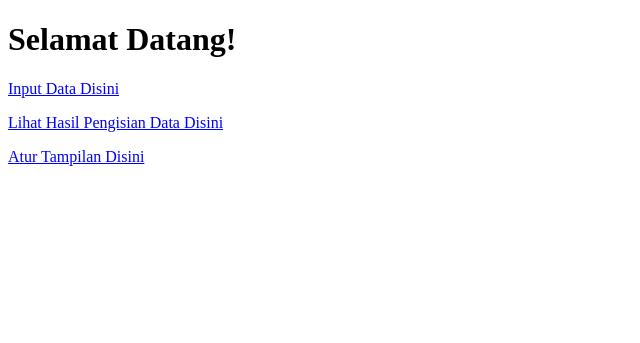
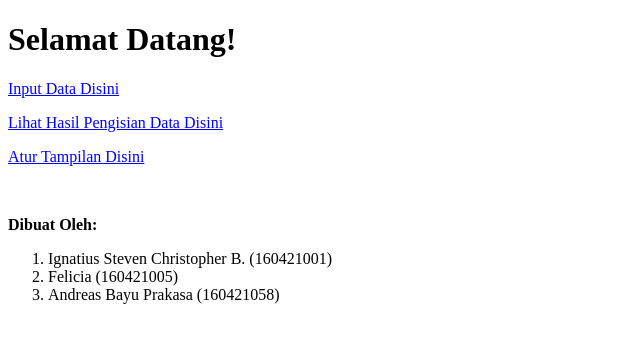
Before and after one commit to abayup14/ProjectUTSWebProg, a PHP site: page / in a window 1280 px wide. Shown: the top 343 px of the page, without its empty margins (0-640 px from the left). Run offline with PHP 8.4, Linux system fonts and the light colour scheme.

Commit message:
Update Rabu

```diff
--- a/index.php
+++ b/index.php
@@ -2,12 +2,12 @@
     session_start();
 
     if (isset($_POST["btnsimpansetting"])) {
-        setcookie("setting[alamat]", $_POST["rdoalamat"], time() + (24 *3600 * 30 * 365));
-        setcookie("setting[ipk]", $_POST['txtipk'], time() + (24 *3600 * 30 * 365));
-        setcookie("setting[ukuran]", $_POST['txtsize'], time() + (24 *3600 * 30 * 365));
-        setcookie("setting[fontstyle]", $_POST['selstyle'], time() + (24 *3600 * 30 * 365));
-        setcookie("setting[showalamat]", $_POST['rdoalamatshow'], time() + (24 *3600 * 30 * 365));
-        setcookie("setting[showipk]", $_POST['rdoipkshow'], time() + (24 *3600 * 30 * 365));
+        setcookie("setting[alamat]", $_POST["rdoalamat"], time() + (3600 * 24 * 365));
+        setcookie("setting[ipk]", $_POST['txtipk'], time() + (3600 * 24 * 365));
+        setcookie("setting[ukuran]", $_POST['txtsize'], time() + (3600 * 24 * 365));
+        setcookie("setting[fontstyle]", $_POST['selstyle'], time() + (3600 * 24 * 365));
+        setcookie("setting[showalamat]", $_POST['rdoalamatshow'], time() + (3600 * 24 * 365));
+        setcookie("setting[showipk]", $_POST['rdoipkshow'], time() + (3600 * 24 * 365));
     }
 
     if (isset($_SESSION["student"])) {
@@ -50,5 +50,12 @@
     <p><a href="input.php">Input Data Disini</a></p>
     <p><a href="display.php">Lihat Hasil Pengisian Data Disini</a></p>
     <p><a href="setting.php">Atur Tampilan Disini</a></p>
+    <br>
+    <p><b>Dibuat Oleh:</b></p>
+    <ol>
+        <li>Ignatius Steven Christopher B. (160421001)</li>
+        <li>Felicia (160421005)</li>
+        <li>Andreas Bayu Prakasa (160421058)</li>
+    </ol>
 </body>
 </html>
--- a/setting.php
+++ b/setting.php
@@ -42,6 +42,7 @@
     <link rel="stylesheet" href="style.css">
 </head>
 <body>
+    <h1><b>Pengaturan Tampilan</b></h1>
     <form method="POST" action="index.php" enctype="multipart/form-data">
         <p>
             <label>Alamat wajib diisi? </label>
```
